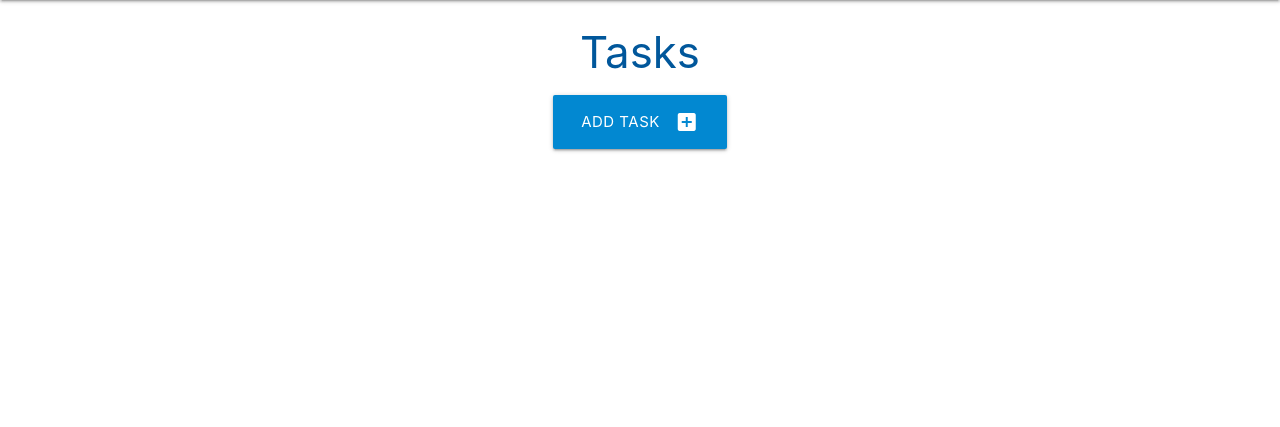
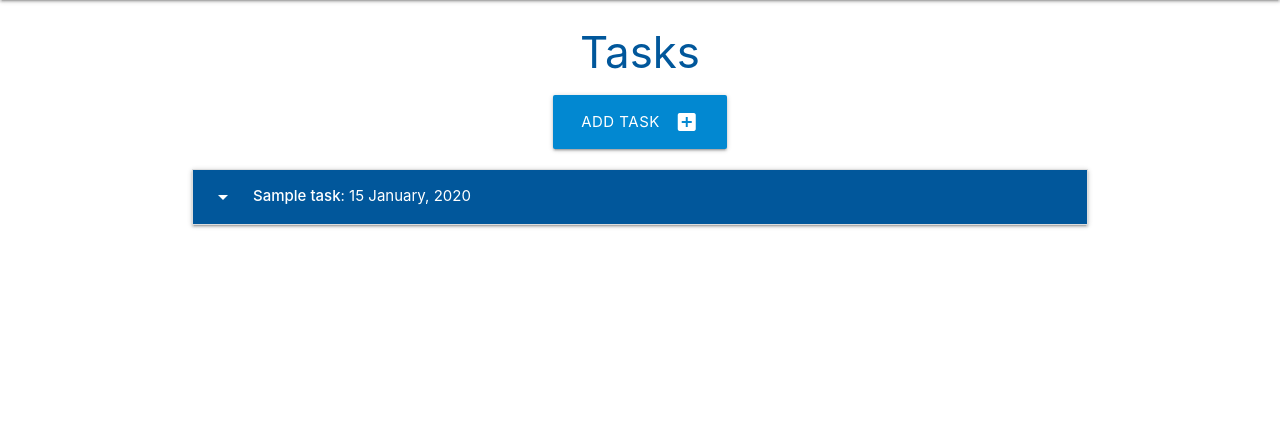
Before and after one commit to AndyV773/flask-sqlalchemy-task-manager, a Python web app: template taskmanager/templates/tasks.html in a window 1280 px wide. Shown: the part 64-491 px from the top of the page. Run offline with Jinja, Linux system fonts and the light colour scheme; the template is opened without the code that fills it: most values are stand-ins (such as "Sample title", 1, 10 or a date in 2020).

Commit message:
Add tasks details and collapsible drop down to task.html

```diff
--- a/taskmanager/models.py
+++ b/taskmanager/models.py
@@ -23,7 +23,7 @@ class Task(db.Model):
     task_description = db.Column(db.Text, nullable=False)
     is_urgent = db.Column(db.Boolean, default=False, nullable=False)
     # to include time db.DateTime or db.Time
-    due_data = db.Column(db.Date, nullable=False)
+    due_date = db.Column(db.Date, nullable=False)
     category_id = db.Column(db.Integer, db.ForeignKey("category.id", ondelete="CASCADE"), nullable=False)
 
     def __repr__(self):  # __(str)__(self):
--- a/taskmanager/routes.py
+++ b/taskmanager/routes.py
@@ -5,7 +5,8 @@ from taskmanager.models import Category, Task
 
 @app.route("/")
 def home():
-    return render_template("tasks.html")
+    tasks = list(Task.query.order_by(Task.id).all())
+    return render_template("tasks.html", tasks=tasks)
 
 
 @app.route("/categories")
@@ -50,7 +51,7 @@ def add_task():
             task_name=request.form.get("task_name"),
             task_description=request.form.get("task_description"),
             is_urgent=bool(True if request.form.get("is_urgent") else False),
-            due_data=request.form.get("due_date"),
+            due_date=request.form.get("due_date"),
             category_id=request.form.get("category_id")
         )
         db.session.add(task)
--- a/taskmanager/static/js/script.js
+++ b/taskmanager/static/js/script.js
@@ -14,6 +14,10 @@ document.addEventListener('DOMContentLoaded', function () {
   let selects = document.querySelectorAll('select');
   M.FormSelect.init(selects);
 
+  // collapsible initialization
+  let collapsibles = document.querySelectorAll('.collapsible');
+  M.Collapsible.init(collapsibles);
+
   // delete model initialization
   let delModal = document.querySelectorAll('.modal');
   M.Modal.init(delModal);
--- a/taskmanager/templates/tasks.html
+++ b/taskmanager/templates/tasks.html
@@ -11,4 +11,22 @@
     </div>
 </div>
 
+<ul class="collapsible">
+    {% for task in tasks|sort(attribute="due_date") %}
+    <li>
+        <div class="collapsible-header white-text light-blue darken-4">
+            <i class="material-icons">arrow_drop_down</i>
+            <strong>{{ task.task_name }}</strong> : {{ task.due_date.strftime("%d %B, %Y") }}
+            {% if task.is_urgent == True %}
+                <i class="material-icons red-text text-lighten-2 right">error</i>
+            {% endif %}
+        </div>
+        <div class="collapsible-body">
+            <strong>{{ task.category }}</strong>
+            <p>{{ task.task_description }}</p>
+        </div>
+    </li>
+    {% endfor %}
+</ul>
+
 {% endblock %}
```
Also changed, not shown: taskmanager/static/css/style.css (line endings or trailing spaces).
